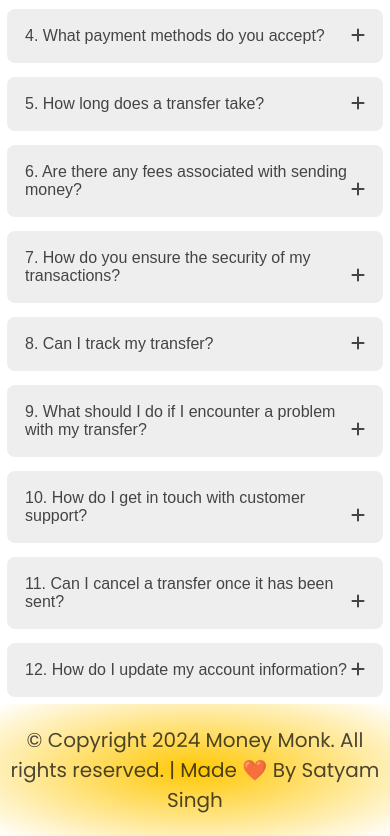
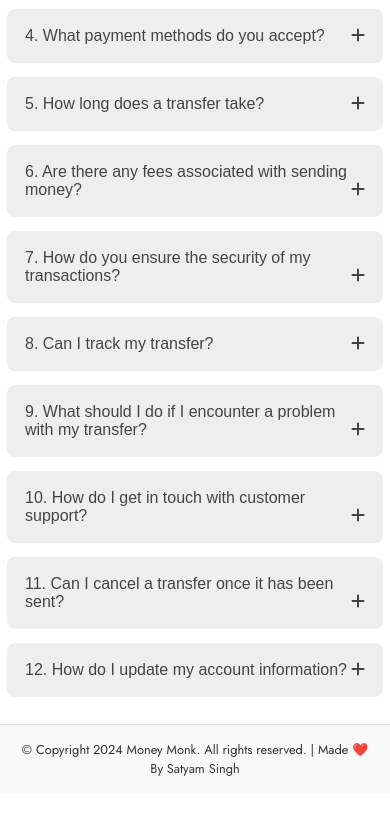
Before and after one commit to stylemecck/MoneyMonk, a plain HTML site: page index.html in a window 390 px wide. Shown: the part 5990-6826 px from the top of the page. After the commit the page ends 6783 px from the top, so only its background shows below. Drawn offline with Linux system fonts and the light colour scheme.

Commit message:
update the footer section

```diff
--- a/css/style.css
+++ b/css/style.css
@@ -565,13 +565,36 @@ body {
 
 /* footer section */
 .footer {
-    padding: 1px;
-    background: radial-gradient(#ffc803, transparent);
+    background-color: #f9f9f9; /* Light grey background for the footer */
+    padding: 20px; /* Padding around the footer content */
+    text-align: center; /* Center align the text */
+    font-family: Jost, sans-serif; /* Consistent font family */
+    color: #333; /* Dark grey text color */
+    border-top: 1px solid #ddd; /* Subtle border on top for separation */
+    margin-top: 20px; /* Space above the footer */
 }
 
 .cp-text {
-    color: rgba(0, 0, 0, .7);
-    font-size: 1.25rem;
-    text-shadow: 0 1px rgba(255, 255, 255, 0.1);
-    text-align: center;
+    font-size: 0.9rem; /* Slightly smaller text size */
+    margin: 0; /* Remove default margin */
 }
+
+.footer a {
+    color: inherit; /* Use same color as the surrounding text */
+    text-decoration: none; /* Remove underline from links */
+}
+
+.footer a:hover {
+    text-decoration: underline; /* Underline on hover for clarity */
+}
+
+/* Responsive Design for Small Screens */
+@media (max-width: 768px) {
+    .footer {
+        padding: 15px; /* Reduce padding for smaller screens */
+    }
+
+    .cp-text {
+        font-size: 0.8rem; /* Reduce font size slightly on smaller screens */
+    }
+}
```
